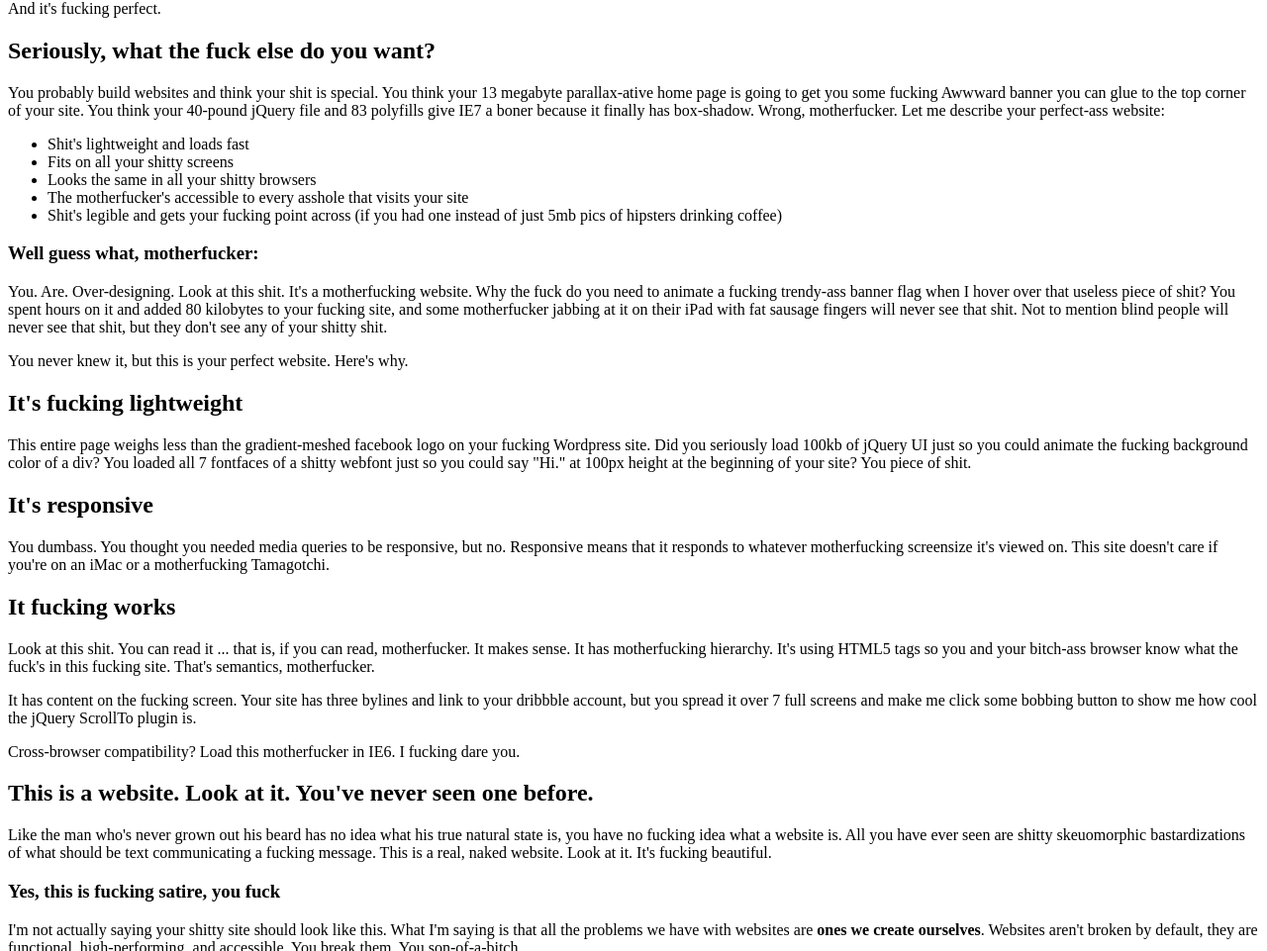
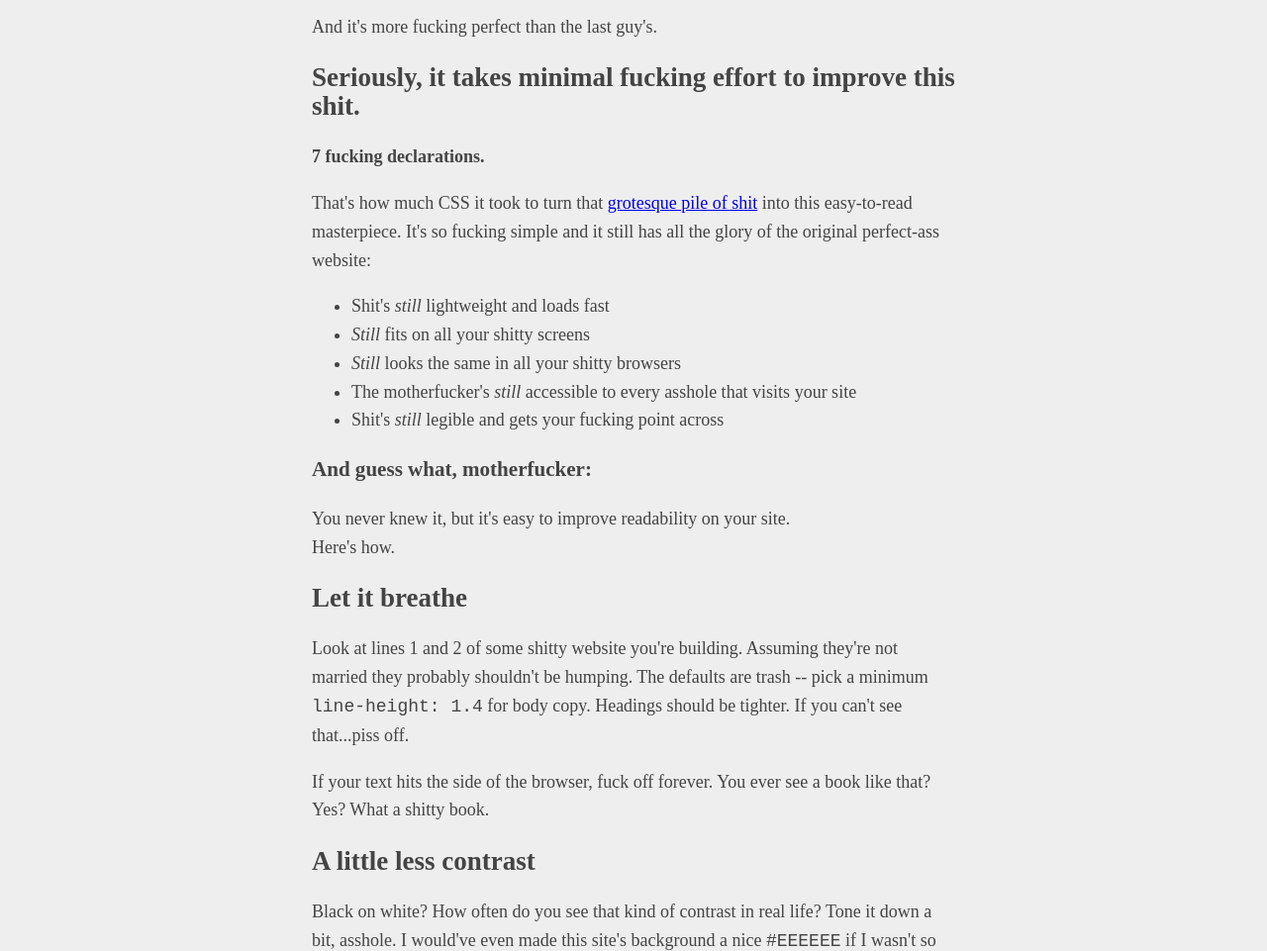
Before and after one commit to deoladed/bettermotherfuckingwebsite, a plain HTML site: page index.html in a window 1280 px wide. Shown: the part 80-1041 px from the top of the page at 99% size. Drawn offline with Linux system fonts and the light colour scheme.

Commit message:
page finie

```diff
--- a/index.html
+++ b/index.html
@@ -3,56 +3,73 @@
 
     <head>
         <meta charset="utf-8" />
-        <title>Motherfucking website</title>
+        <title>Bettermotherfucking website</title>
+    	<style type="text/css">
+body {
+	margin: 40px auto;
+	max-width: 650px;
+	line-height: 1,6em;
+	color: #444;
+	background: #EEEEEE;
+	font-size: 18px;
+	line-height: 160%;
+	padding: 0 10px;
+}
+h1, h2, h3 {
+	line-height: 1,2;
+}
+    	</style>
     </head>
 
 	<body>
 		<header>
-			<h1>This is a motherfucking website.</h1>
-			<aside>And it's fucking perfect.</aside>
+			<h1>This is <em>still</em> a motherfucking website.</h1>
+			<aside>And it's more fucking perfect than the last guy's.</aside>
 		</header>
 
 		<section>
-			<h2>Seriously, what the fuck else do you want?</h2>
-			<p>You probably build websites and think your shit is special. You think your 13 megabyte parallax-ative home page is going to get you some fucking Awwward banner you can glue to the top corner of your site. You think your 40-pound jQuery file and 83 polyfills give IE7 a boner because it finally has box-shadow. Wrong, motherfucker. Let me describe your perfect-ass website:</p>
+			<h2>Seriously, it takes minimal fucking effort to improve this shit.</h2>
+			<strong>7 fucking declarations.</strong>
+			<p>That's how much CSS it took to turn that <a href="http://motherfuckingwebsite.com/">grotesque pile of shit</a> into this easy-to-read masterpiece. It's so fucking simple and it still has all the glory of the original perfect-ass website:</p>
 			<ul>
-				<li>Shit's lightweight and loads fast</li>
-				<li>Fits on all your shitty screens</li>
-				<li>Looks the same in all your shitty browsers</li>
-				<li>The motherfucker's accessible to every asshole that visits your site</li>
-				<li>Shit's legible and gets your fucking point across (if you had one instead of just 5mb pics of hipsters drinking coffee)</li>
+				<li>Shit's <em>still</em> lightweight and loads fast</li>
+				<li><em>Still</em> fits on all your shitty screens</li>
+				<li><em>Still</em> looks the same in all your shitty browsers</li>
+				<li>The motherfucker's <em>still</em> accessible to every asshole that visits your site</li>
+				<li>Shit's <em>still</em> legible and gets your fucking point across</li>
 			</ul>
 
-			<h3>Well guess what, motherfucker:</h3>
-			<p>You. Are. Over-designing. Look at this shit. It's a motherfucking website. Why the fuck do you need to animate a fucking trendy-ass banner flag when I hover over that useless piece of shit? You spent hours on it and added 80 kilobytes to your fucking site, and some motherfucker jabbing at it on their iPad with fat sausage fingers will never see that shit. Not to mention blind people will never see that shit, but they don't see any of your shitty shit.</p>
+			<h3>And guess what, motherfucker:</h3>
+			<p>You never knew it, but it's easy to improve readability on your site. <br> Here's how.</p>
 
-			<p>You never knew it, but this is your perfect website. Here's why.</p>
 
-			<h2>It's fucking lightweight</h2>
-			<p>This entire page weighs less than the gradient-meshed facebook logo on your fucking Wordpress site. Did you seriously load 100kb of jQuery UI just so you could animate the fucking background color of a div? You loaded all 7 fontfaces of a shitty webfont just so you could say "Hi." at 100px height at the beginning of your site? You piece of shit.</p>
+			<h2>Let it breathe</h2>
+			<p>Look at lines 1 and 2 of some shitty website you're building. Assuming they're not married they probably shouldn't be humping. The defaults are trash -- pick a minimum <code>line-height: 1.4</code> for body copy. Headings should be tighter. If you can't see that...piss off.</p>
 
-			<h2>It's responsive</h2>
-			<p>You dumbass. You thought you needed media queries to be responsive, but no. Responsive means that it responds to whatever motherfucking screensize it's viewed on. This site doesn't care if you're on an iMac or a motherfucking Tamagotchi.</p>
+			<p>If your text hits the side of the browser, fuck off forever. You ever see a book like that? Yes? What a shitty book.</p>
 
-			<h2>It fucking works</h2>
-			<p>Look at this shit. You can read it ... that is, if you can read, motherfucker. It makes sense. It has motherfucking hierarchy. It's using HTML5 tags so you and your bitch-ass browser know what the fuck's in this fucking site. That's semantics, motherfucker.</p>
-			<p>It has content on the fucking screen. Your site has three bylines and link to your dribbble account, but you spread it over 7 full screens and make me click some bobbing button to show me how cool the jQuery ScrollTo plugin is.</p>
-			<p>Cross-browser compatibility? Load this motherfucker in IE6. I fucking dare you.</p>
+			<h2>A little less contrast</h2>
+			<p>Black on white? How often do you see that kind of contrast in real life? Tone it down a bit, asshole. I would've even made this site's background a nice <code>#EEEEEE</code> if I wasn't so focused on keeping declarations to a lean 7 fucking lines.</p>
 
-			<h2>This is a website. Look at it. You've never seen one before.</h2>
-			<p>Like the man who's never grown out his beard has no idea what his true natural state is, you have no fucking idea what a website is. All you have ever seen are shitty skeuomorphic bastardizations of what should be text communicating a fucking message. This is a real, naked website. Look at it. It's fucking beautiful.</p>
+			<h2>Size Matters</h2>
+			<p>I know your partner says otherwise, but it's true. Bump that body copy to render close to 16px or more. Smaller type works well for print, not the screen.</p>
 
-			<h3>Yes, this is fucking satire, you fuck</h3>
-			<p>I'm not actually saying your shitty site should look like this. What I'm saying is that all the problems we have with websites are <strong>ones we create ourselves</strong>. Websites aren't broken by default, they are functional, high-performing, and accessible. You break them. You son-of-a-bitch.</p>
+			<h2>Line-width, motherfucker</h2>
+			<p>Looking at an LCD screen is strainful enough. Don't make me read a line of text that's 200 fucking characters long. Keep it to a nice 60-80 and users might actually read more than one sentence of your worthless dribble.</p>
 
-			<blockquote>"Good design is as little design as possible." <br/>- some German motherfucker</blockquote>
+			<h3>Yes, this is <em>also</em> fucking satire, you fuck</h3>
+			<p>I love what the creator of this <a href="http://motherfuckingwebsite.com/">site's inspiration</a> did. What I'm saying is that it's so, so simple to make sites easier to read. Websites are broken by default, they are functional, high-performing, and accessible, but they're also fucking ugly. You and all the other web designers out there need to make them not total shit.</p>
+
+			<blockquote>"You're a fucking moron if you use default browser styles." <br/>- Eleanor Roosevelt</blockquote>
 		</section>
 
 		<hr>
 
 		<!--footer style="border-top:1px solid black">-->
 			<h2>Epilogue</h2>
-			<p>From the philosophies expressed (poorly) above, <a href="http://txti.es/">txti</a> was created. You should try it today to make your own motherfucking websites.</p>
+			<p>Inspired by the geniuses behind <a href="http://motherfuckingwebsite.com/">motherfuckingwebsite.com</a> and <a href="http://txti.es/">txti</a>.</p>
+
+			<p>This page—that isn't a total fucking eyesore—was created by <a href="#">me</a> with help from <a href="#">him.</a> </p>
 		<!--/footer-->
 	</body>
 </html>
```
